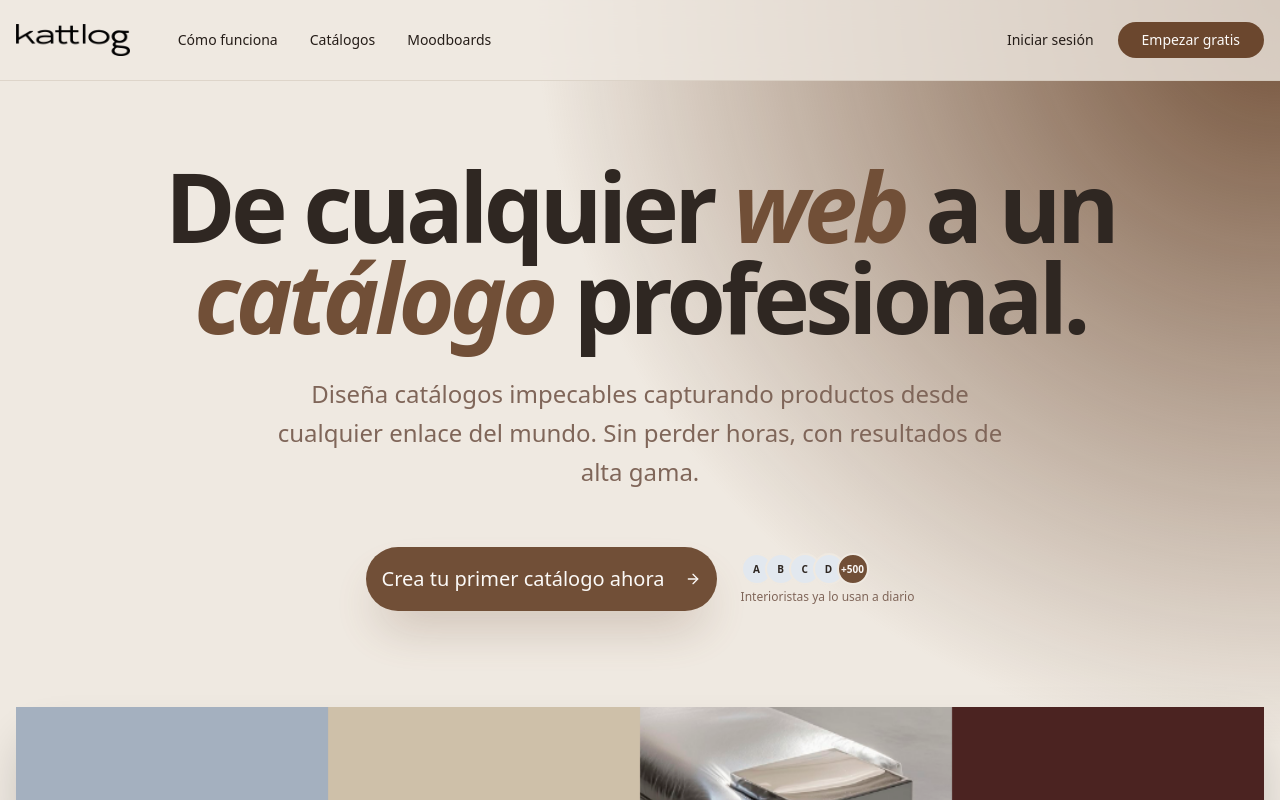
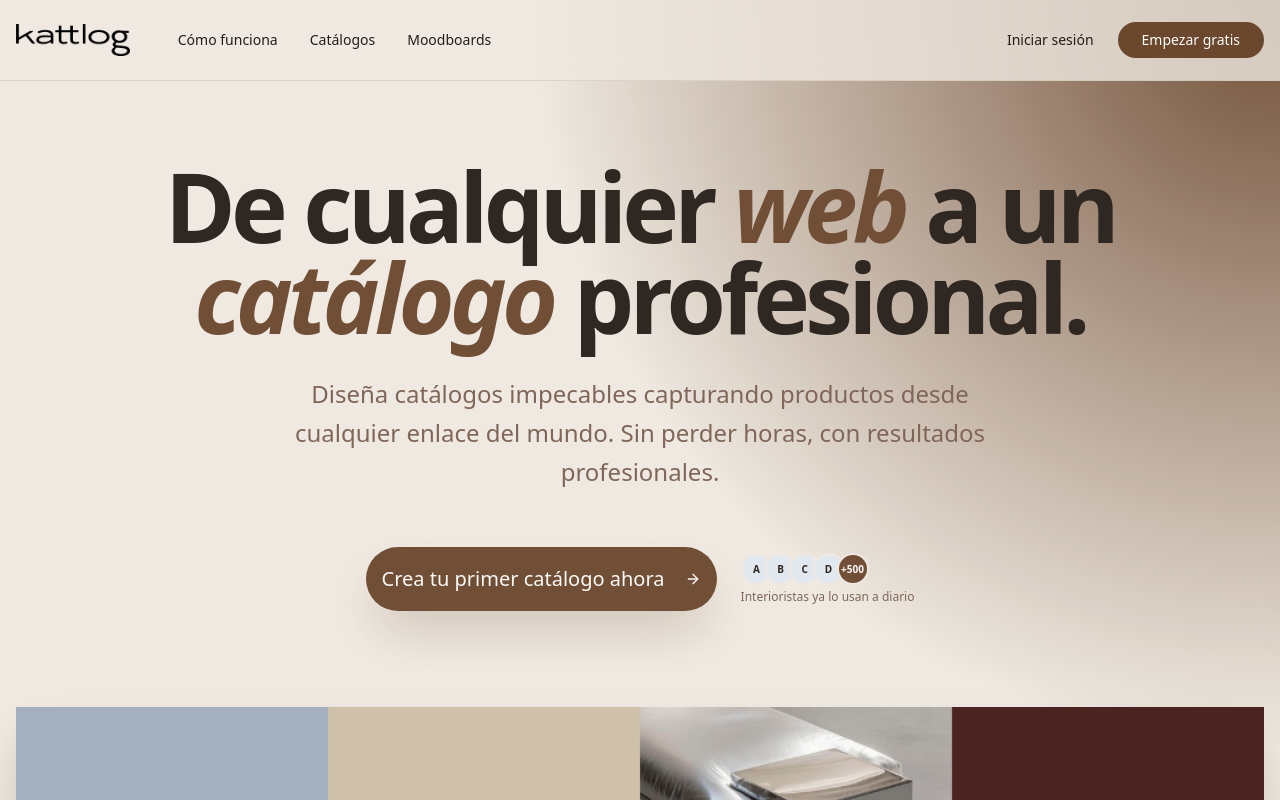
Before and after one commit to carlosmontojo/katalog, a Next.js app: page / in a window 1280 px wide. Shown: the top 800 px of the page. Built offline with nearby package versions, Linux system fonts and the light colour scheme.

Commit message:
Copy: Change high-end to professional results

```diff
--- a/src/app/page.tsx
+++ b/src/app/page.tsx
@@ -53,7 +53,7 @@ export default function LandingPage() {
               De cualquier <span className="text-primary italic">web</span> a un <span className="text-primary italic">catálogo</span> profesional.
             </h1>
             <p className="text-xl md:text-2xl text-muted-foreground max-w-3xl mx-auto mb-14 leading-relaxed font-light">
-              Diseña catálogos impecables capturando productos desde cualquier enlace del mundo. Sin perder horas, con resultados de alta gama.
+              Diseña catálogos impecables capturando productos desde cualquier enlace del mundo. Sin perder horas, con resultados profesionales.
             </p>
             <div className="flex flex-col sm:flex-row items-center justify-center gap-6 mb-24">
               <Button asChild size="lg" className="bg-primary hover:bg-primary/90 text-primary-foreground rounded-full px-12 py-8 text-xl shadow-2xl shadow-primary/30 transition-all hover:scale-105 active:scale-95 group">
```
